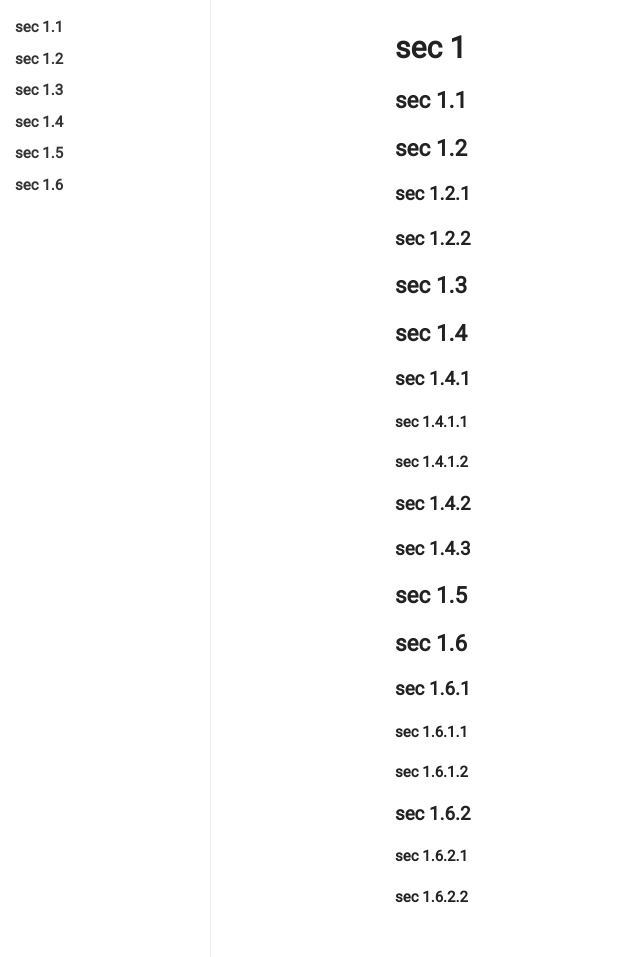
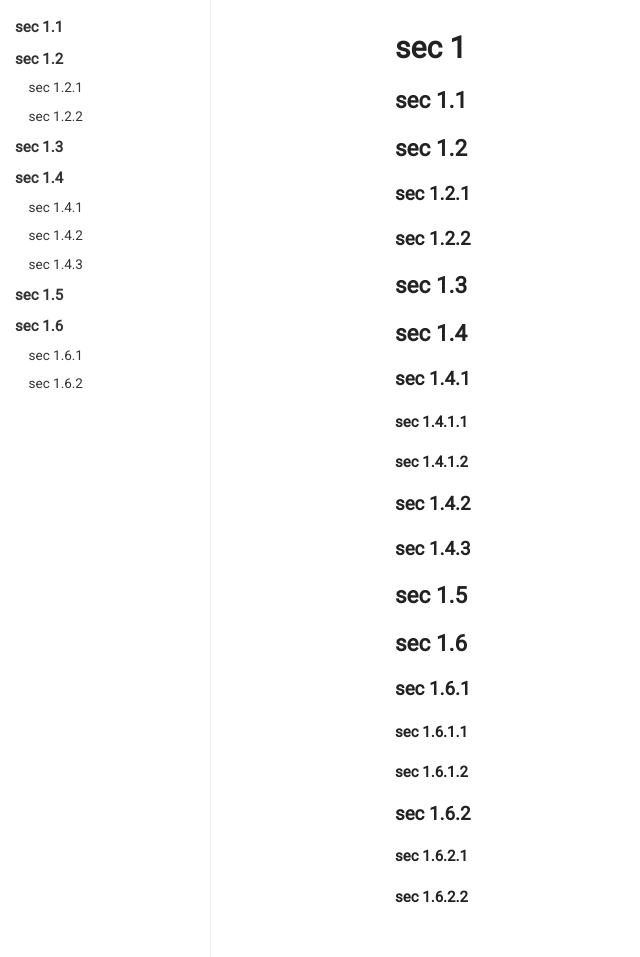
Before and after one commit to scizzorz/toctest, a Jekyll site: the page built from docs/index.md, in a window 1280 px wide and 957 px high. Shown: the whole window, without its empty margins (0-640 px from the left). Built offline with Jekyll 4.4.1, drawn with Linux system fonts in a browser that asks for light colours; our own code applies the rules of GitHub Pages for plain Markdown files.

Commit message:
Adjust toc_levels

```diff
--- a/docs/_config.yml
+++ b/docs/_config.yml
@@ -1,3 +1,3 @@
 baseurl:
 kramdown:
-  toc_levels: "1,2"
+  toc_levels: "2,3"
--- a/docs/index.md
+++ b/docs/index.md
@@ -1,5 +1,4 @@
 # sec 1
-{:.no_toc}
 
 <div id="toc-sidebar" markdown="block">
 
```
